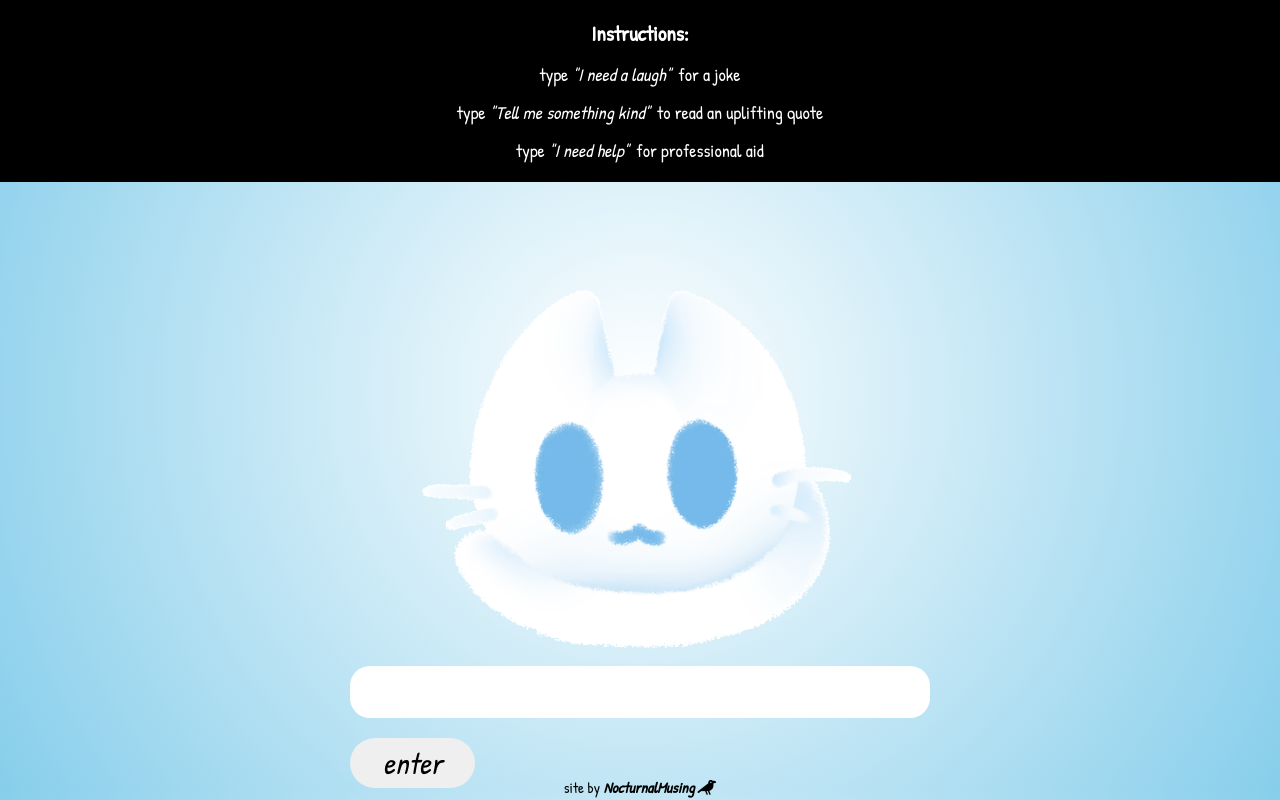
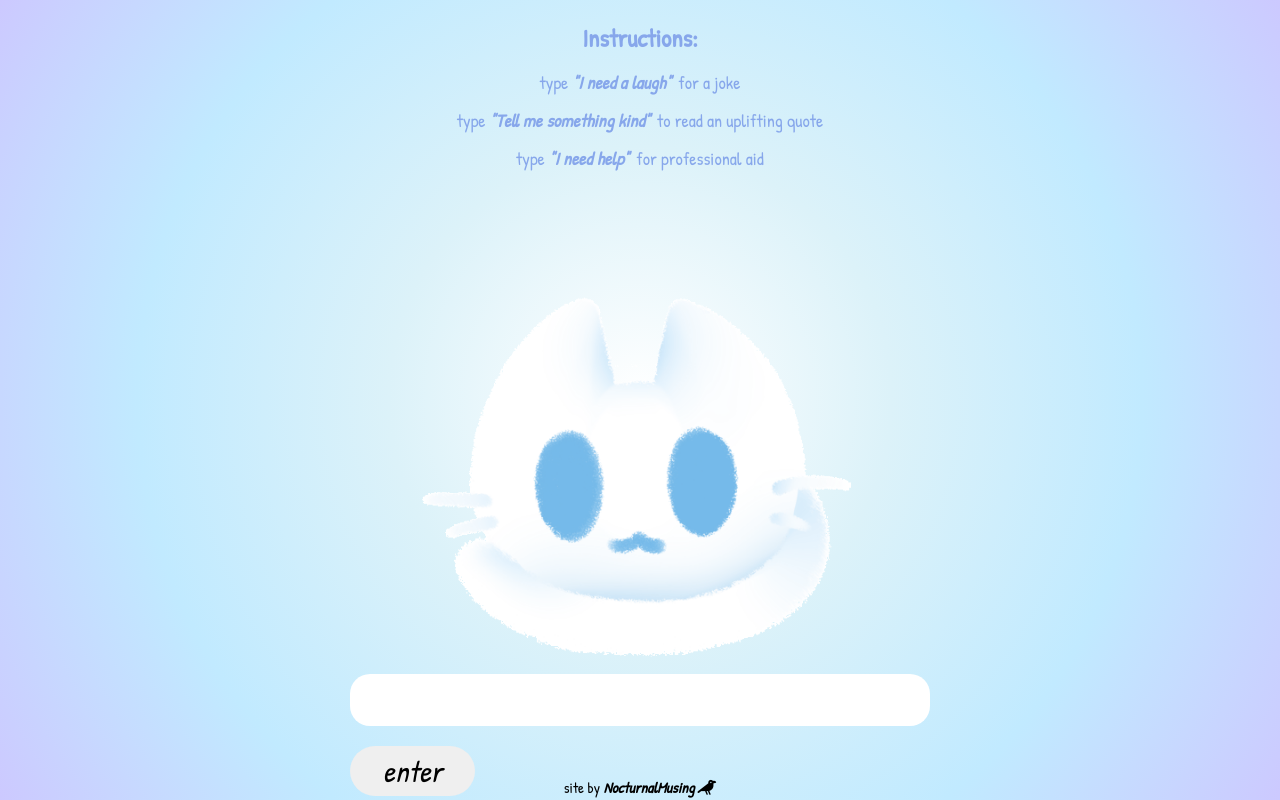
Before and after one commit to NocturnalMusing/calm-kitten, a React (Create React App) app in the folder calm-kitten/: page / in a window 1280 px wide. Built offline with nearby package versions, Linux system fonts and the light colour scheme; the HTML template or start-up script is replaced by a standard one.

Commit message:
Add further background styling

```diff
--- a/calm-kitten/src/App.css
+++ b/calm-kitten/src/App.css
@@ -1,11 +1,22 @@
+/****** UNIVERSAL ******/
+
+body {
+    display: cover;
+    background: radial-gradient(circle, rgb(255, 255, 255),
+     rgb(220, 242, 249), rgb(193, 234, 255), rgb(204, 201, 255));
+}
+
+button {
+    font-family: 'Patrick Hand', cursive;
+}
+
 /****** HEADER COMPONENTS ******/
 
 .header {
     display: flex;
     align-items: center;
     flex-direction: column;
-    color: white;
-    background-color: black;
+    color: rgb(135, 167, 235);
     height: auto;
     font-family: 'Patrick Hand', cursive;
     font-size: 18px;
@@ -14,24 +25,18 @@
     padding-top: 12px;
 }
 
+.header h3 {
+    font-size: 25px;
+}
+
 .header em {
     padding-right: 3px;
+    font-weight: 700;
 }
 
 .home-link {
     text-decoration: none;
     color: white;
-}
-
-/****** UNIVERSAL ******/
-
-body {
-    background: radial-gradient(circle, white, skyblue);
-    /* This doesn't look QUITE right...  */
-}
-
-button {
-    font-family: 'Patrick Hand', cursive;
 }
 
 /****** HOME PAGE ******/
```
